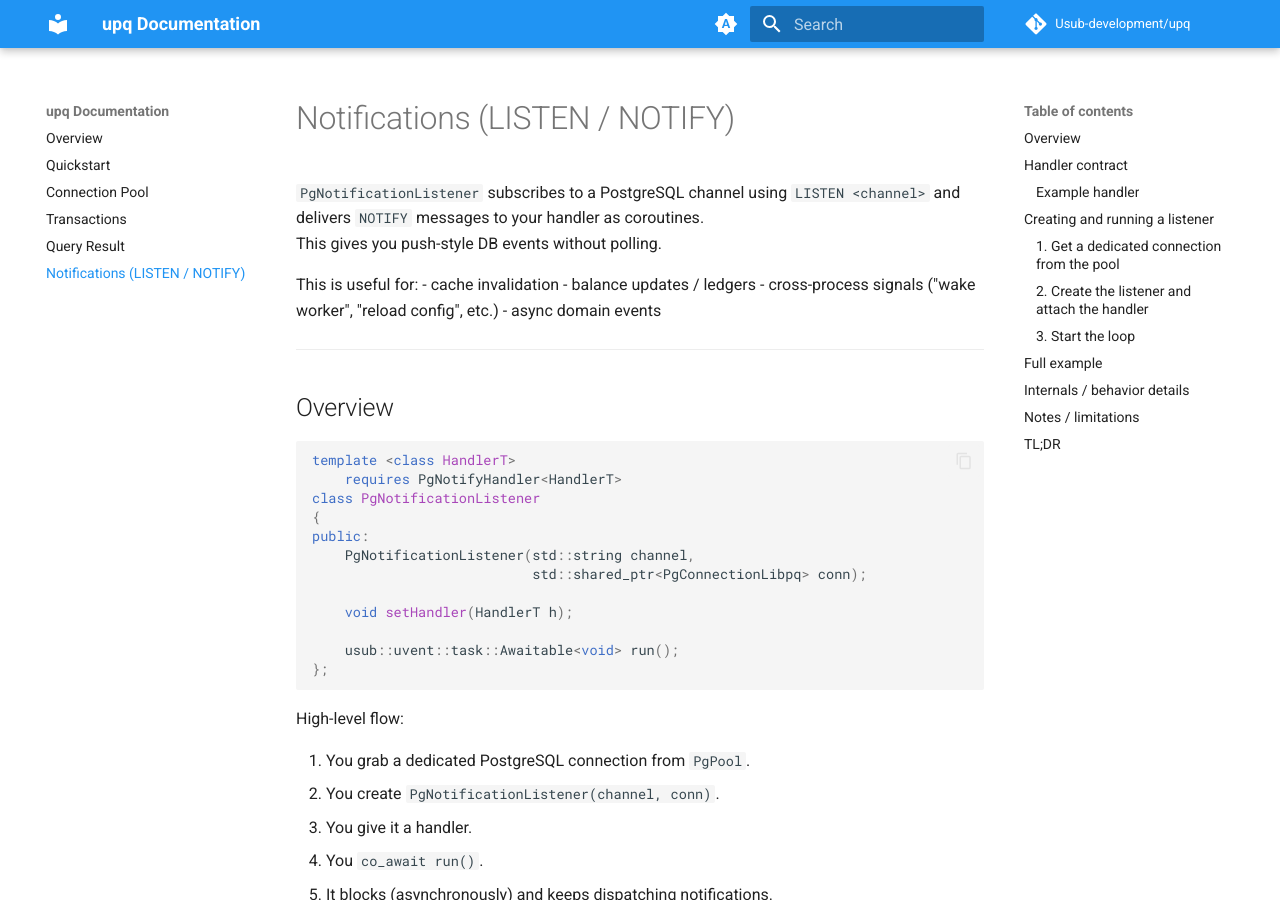
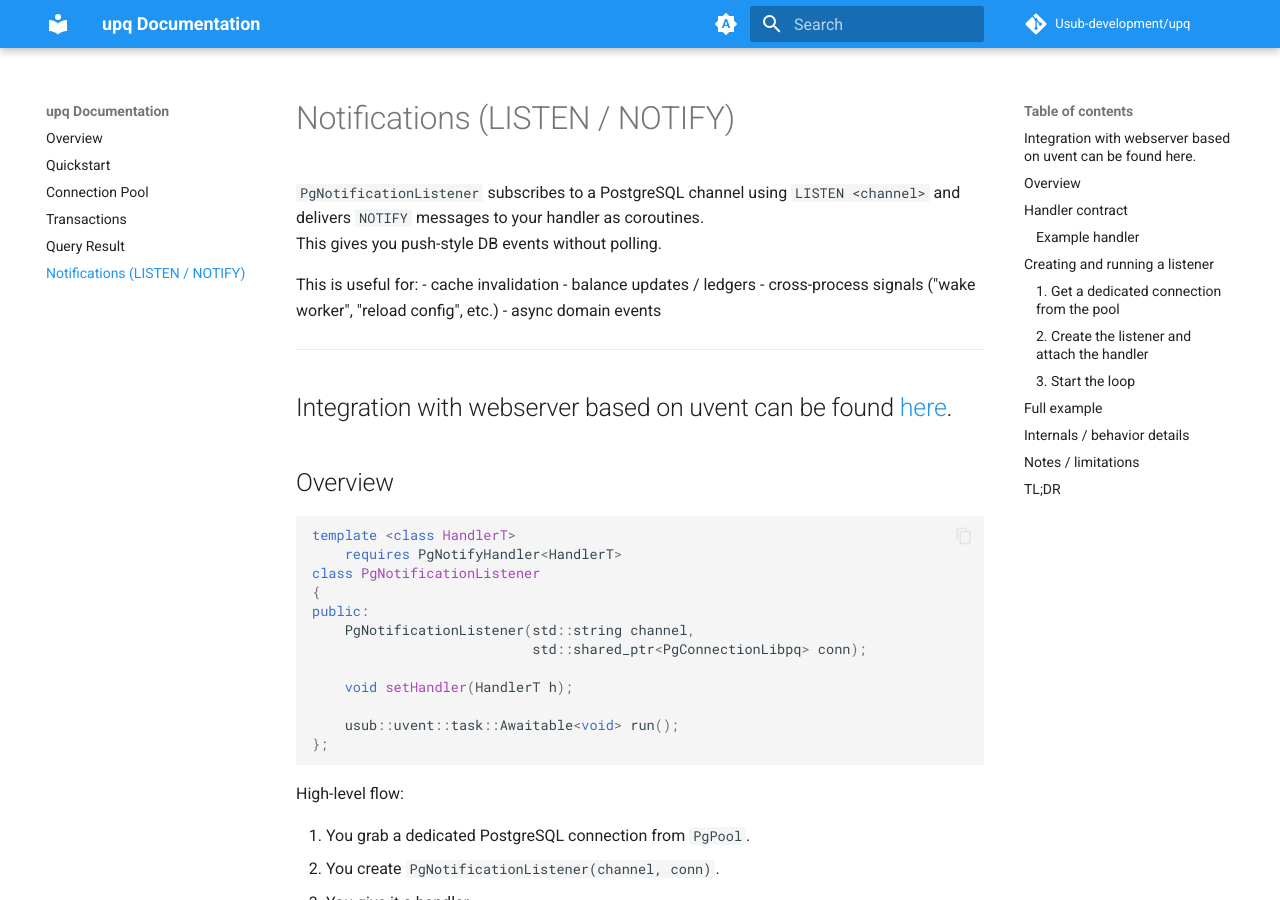
Before and after one commit to Usub-development/upq, an MkDocs documentation site: the page built from docs/notifications.md, in a window 1280 px wide and 900 px high. Built offline with MkDocs 1.6.1 and Material for MkDocs 9.7.7, drawn with Linux system fonts in a browser that asks for light colours; comment, search, counter and statistics services are not loaded.

Commit message:
added webserver integration example link

```diff
--- a/docs/notifications.md
+++ b/docs/notifications.md
@@ -10,6 +10,8 @@ This is useful for:
 - async domain events
 
 ---
+
+## Integration with webserver based on uvent can be found [here](https://github.com/Usub-development/webserver/tree/uvent302/examples/upq_integration).
 
 ## Overview
 
```
Also changed, not shown: README.md (+2 -0 lines), docs/index.md (line endings or trailing spaces).
